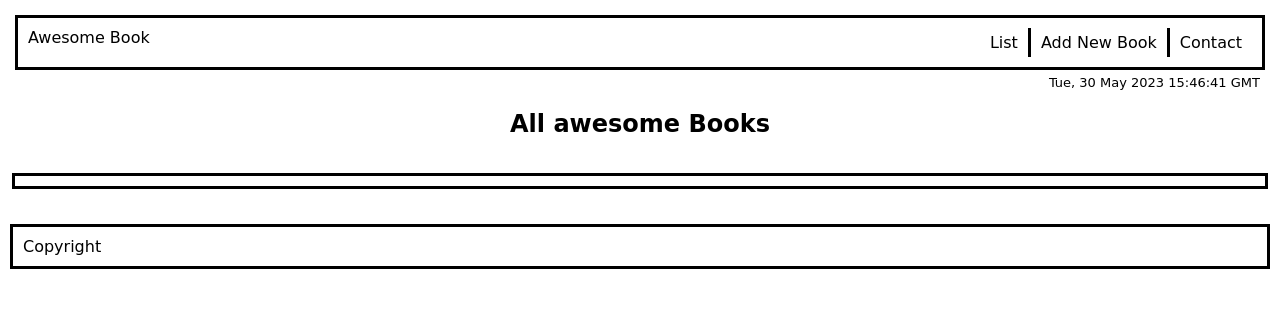
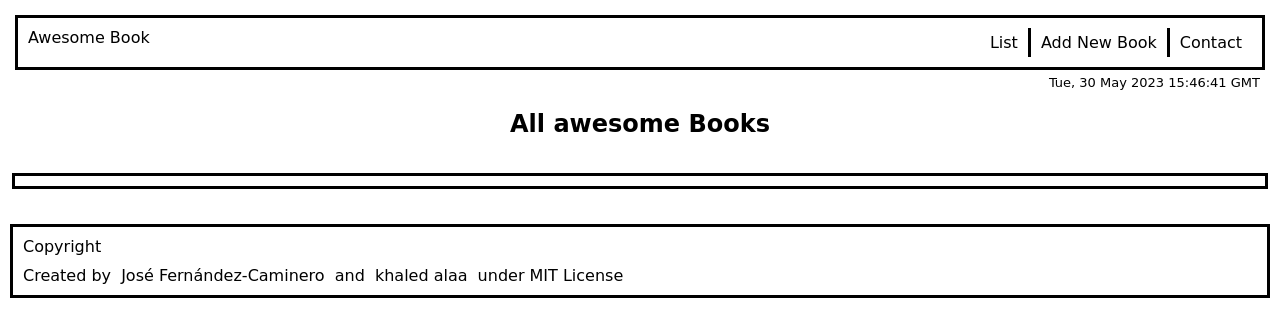
Before and after one commit to Khaled-Alaa-1/Awsome-Book, a website with bundled scripts: page index.html in a window 1280 px wide. Built offline with nearby package versions, Linux system fonts and the light colour scheme.

Commit message:
Add footer info

```diff
--- a/index.html
+++ b/index.html
@@ -56,6 +56,7 @@
 
   <footer>
     <p>Copyright</p>
+    <p>Created by <a href="https://github.com/fdezcaminero"> José Fernández-Caminero</a> and <a href="https://github.com/Khaled-Alaa-1"> khaled alaa</a> under MIT License </p>
   </footer>
 
   <script src="index.js" type="module"></script>
```
